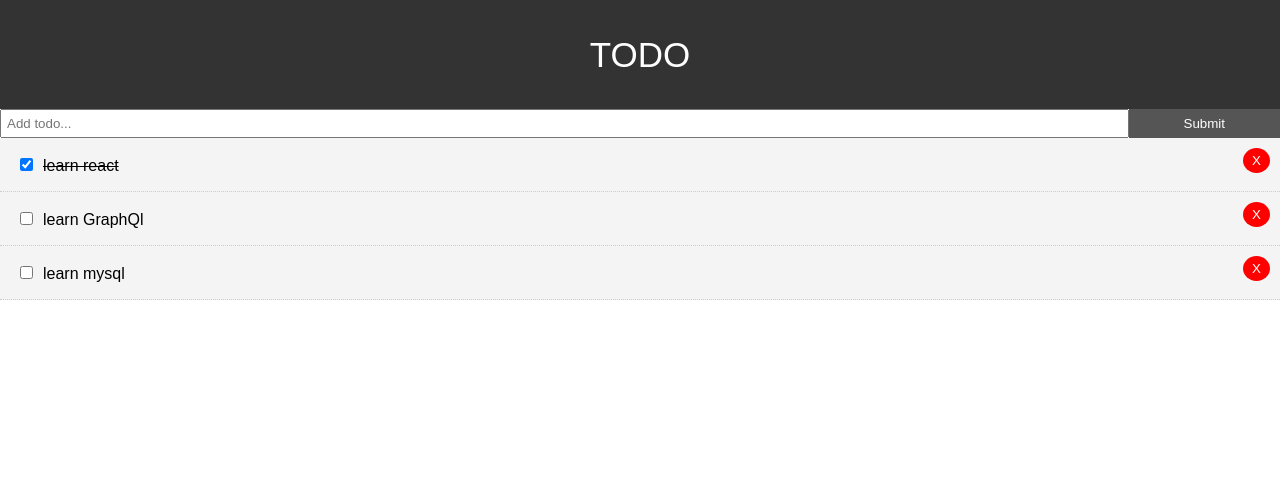
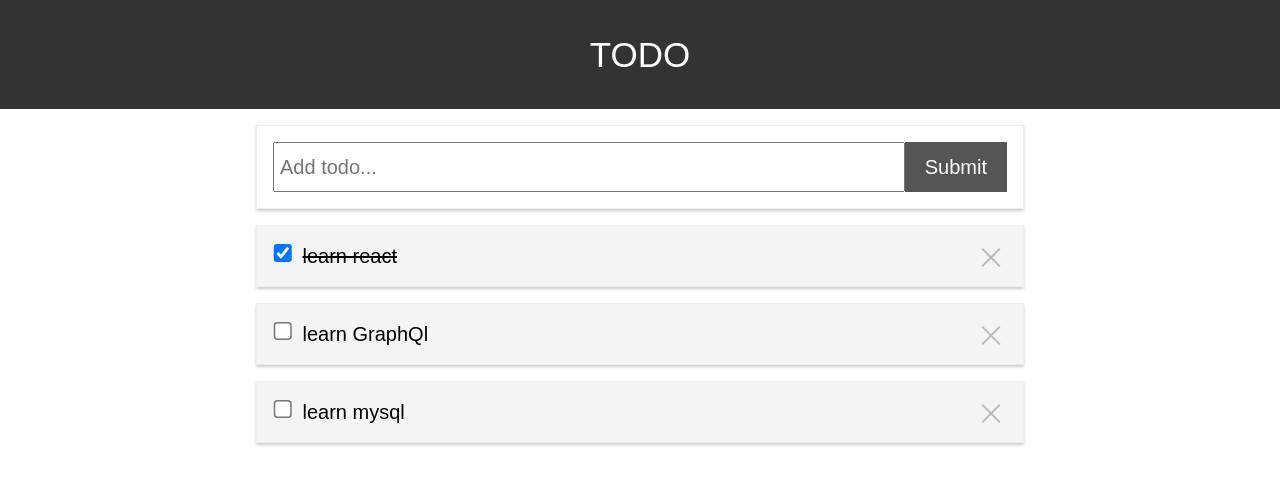
Before and after one commit to sydneytiger/todo-app, a React (Create React App) app in the folder client/: page / in a window 1280 px wide. Shown: the top 484 px of the page. Built offline with nearby package versions, Linux system fonts and the light colour scheme.

Commit message:
added style

```diff
--- a/client/src/App.css
+++ b/client/src/App.css
@@ -6,6 +6,7 @@
 
 body {
   font-family: Arial, Helvetica, sans-serif;
+  font-size: 20px;
   line-height: 1.4;
 }
 
@@ -44,38 +45,75 @@ a {
 
 .todoItem {
   background-color: #f4f4f4;
-  padding: 10px;
-  border-bottom: 1px #ccc dotted;
   text-decoration: none;
+
+  width: 60%;
+  margin: 16px auto;
+  border: 1px solid #eee;
+  box-shadow: 0 2px 3px #ccc;
+  padding: 16px;
 }
 
-.todoItem input {
-  margin: 10px;
+.todoItem input[type=checkbox] {
+  zoom:1.5;
+  padding: 10px 15px 10px 10px;
 }
 
-.todoItem .btnDel {
-  background-color: #f00;
-  color: #fff;
-  border: none;
-  padding: 5px 9px;
-  border-radius: 50%;
+.todoItem .checkboxtext
+{
+  display: inline;
+  padding-left: 10px;
   cursor: pointer;
+}
+
+.btnDel {
+  position: relative;
   float: right;
+  width: 32px;
+  height: 32px;
+  opacity: 0.3;
+}
+
+.btnDel:hover {
+  opacity: 1;
+}
+.btnDel:before, .btnDel:after {
+  position: absolute;
+  left: 15px;
+  top: 3px;
+  content: ' ';
+  height: 25px;
+  width: 2px;
+  background-color: #333;
+}
+.btnDel:before {
+  transform: rotate(45deg);
+}
+.btnDel:after {
+  transform: rotate(-45deg);
 }
 
 .todoItem.completed {
   text-decoration: line-through;
 }
 
-.flexBox {
+.addTodo {
   display: flex;
+  width: 60%;
+  margin: 16px auto;
+  border: 1px solid #eee;
+  box-shadow: 0 2px 3px #ccc;
+  padding: 16px;
 }
 
-.flexBox input[type="submit"] {
+.addTodo input[type="submit"] {
   flex: 1;
+  font-size: inherit;
 }
 
-.flexBox input[type="text"] {
+.addTodo input[type="text"] {
   flex: 10;
   padding: 5px;
+  height: 50px;
+  font-size: inherit;
 }
--- a/client/src/components/AddTodo.js
+++ b/client/src/components/AddTodo.js
@@ -10,18 +10,21 @@ class AddTodo extends React.Component {
 
   onSubmit = e => {
     e.preventDefault();
-    this.props.AddTodo(this.state.inputValue);
-    this.setState({ inputValue: '' });
+    if(this.state.inputValue.trim()){
+      this.props.AddTodo(this.state.inputValue);
+      this.setState({ inputValue: '' });
+    }
   }
 
   render() {
     return (
-      <form onSubmit={this.onSubmit} className="flexBox">
+      <form onSubmit={this.onSubmit} className="addTodo">
         <input
           type="text"
           placeholder="Add todo..."
           value={this.state.inputValue}
           onChange={this.handleChange}
+          className='textBox'
           />
         <input className="btn" value="Submit" type="submit"></input>
       </form>
--- a/client/src/components/TodoItem.js
+++ b/client/src/components/TodoItem.js
@@ -5,9 +5,19 @@ function TodoItem({todo, onChange, onDelete}) {
 
   return (
     <div className={`todoItem ${todo.completed ? 'completed': ''}`}>
-      <input type="checkbox" value={todo.title} checked={todo.completed} onChange={onChange.bind(this, todo.id)}/>
-      {todo.title}
-      <button className="btnDel" onClick={onDelete.bind(this, todo.id)}>X</button>
+      <input
+        type="checkbox"
+        value={todo.title}
+        checked={todo.completed}
+        onChange={onChange.bind(this, todo.id)}
+        id={todo.id}
+      />
+      <label
+        className="checkboxtext"
+        htmlFor={todo.id}>
+        {todo.title}
+      </label>
+      <a href="#" className="btnDel" onClick={onDelete.bind(this, todo.id)} />
     </div>
   )
 }
```
